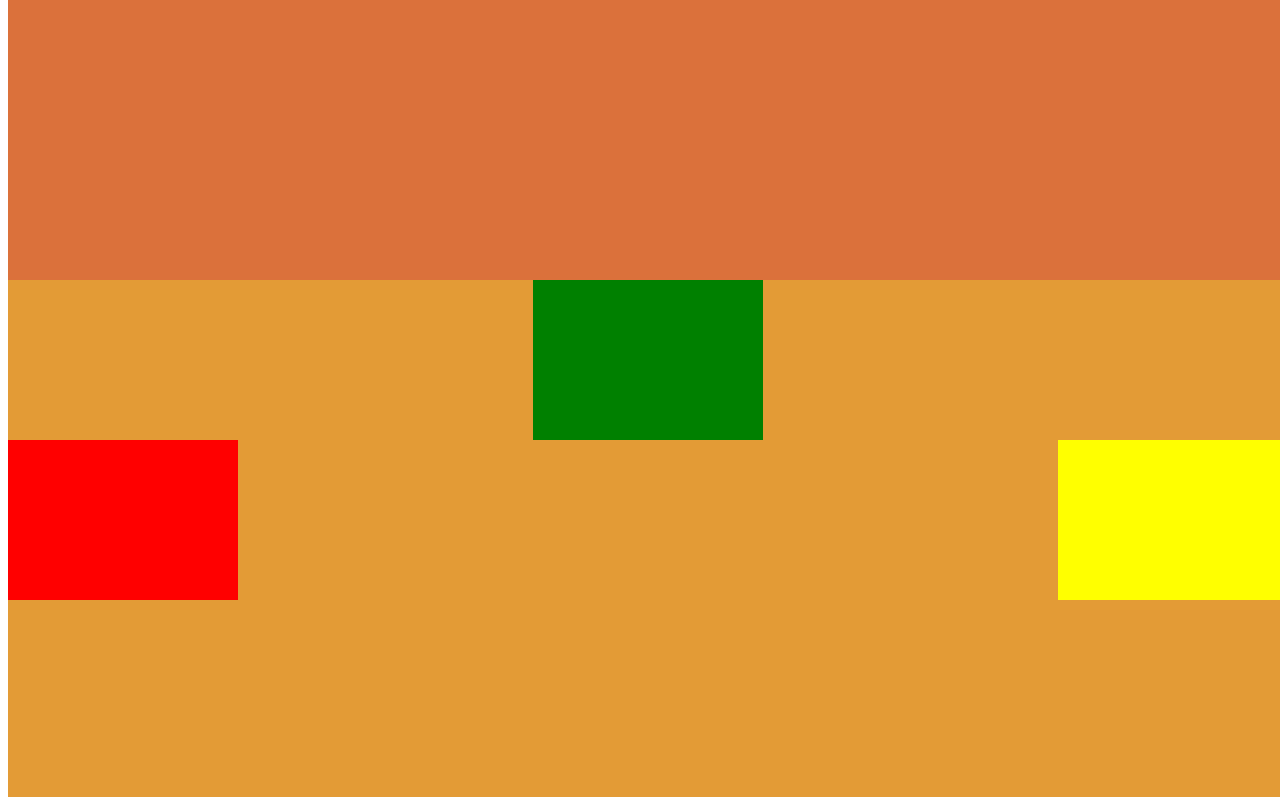
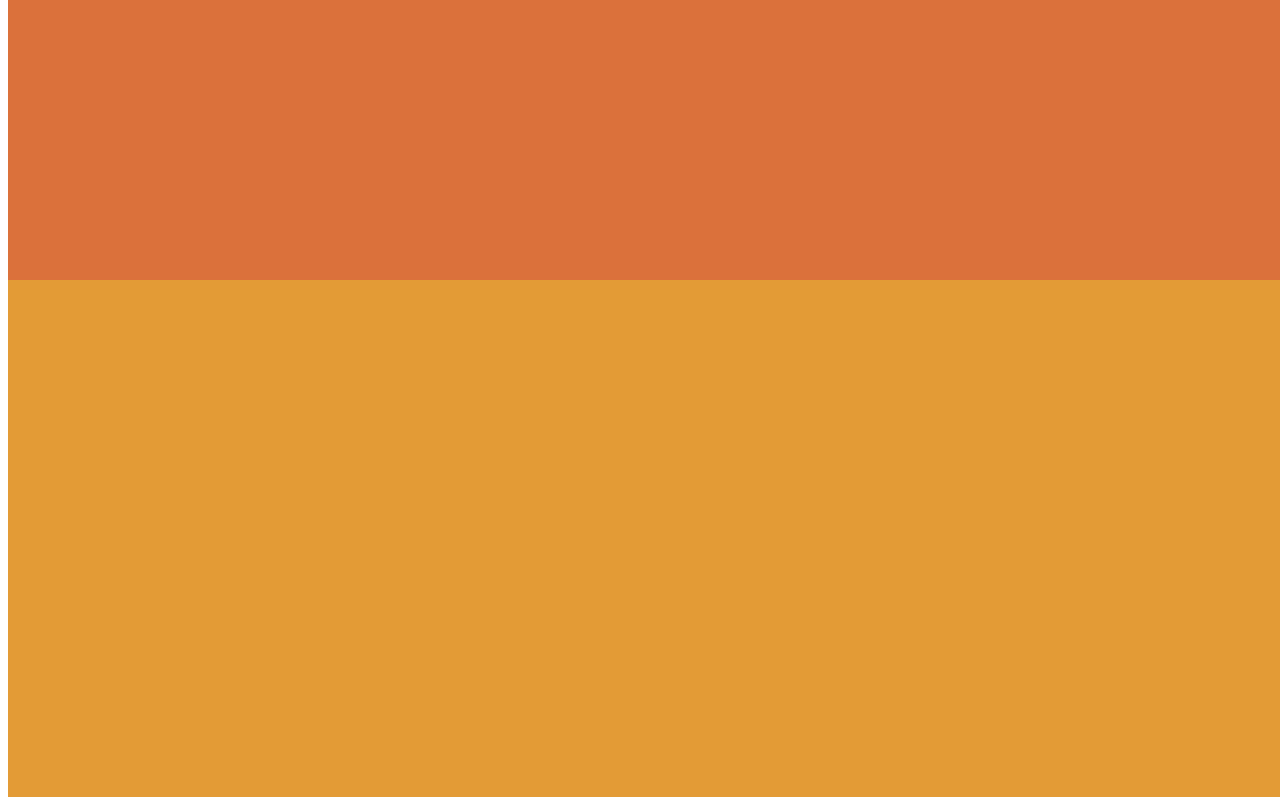
Before and after one commit to christophertorres0/Phase4, a plain HTML site: page Index.html in a window 1280 px wide. Shown: the part 528-1325 px from the top of the page. Drawn offline with Linux system fonts and the light colour scheme.

Commit message:
Update style.css

```diff
--- a/style.css
+++ b/style.css
@@ -28,31 +28,7 @@ body {
 	position:fixed;
 }
 
-.shoe4 {
-	height: 20%;
-	width: 18%;
-	background-color: green;
-	margin: auto;
-	float:middle;
-}
 
-.shoe5 {
-	height: 20%;
-	width: 18%;
-	background-color: red;
-        margin:auto;
-	float:left
-}
-
-.shoe6 {
-	height: 20%;
-	width: 18%;
-	background-color: yellow;
-	margin:auto;
-	float:right;
-
-
-}
 
 
 
```
